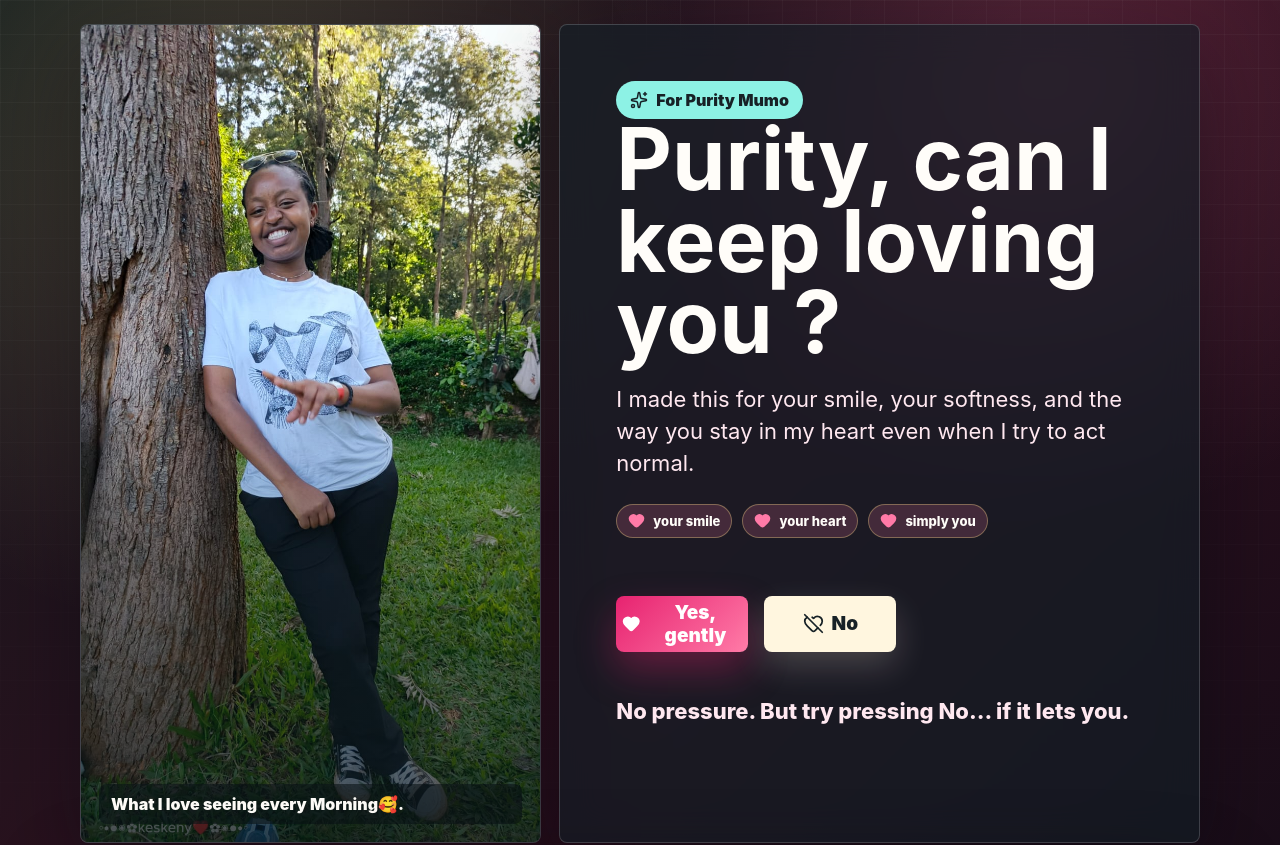
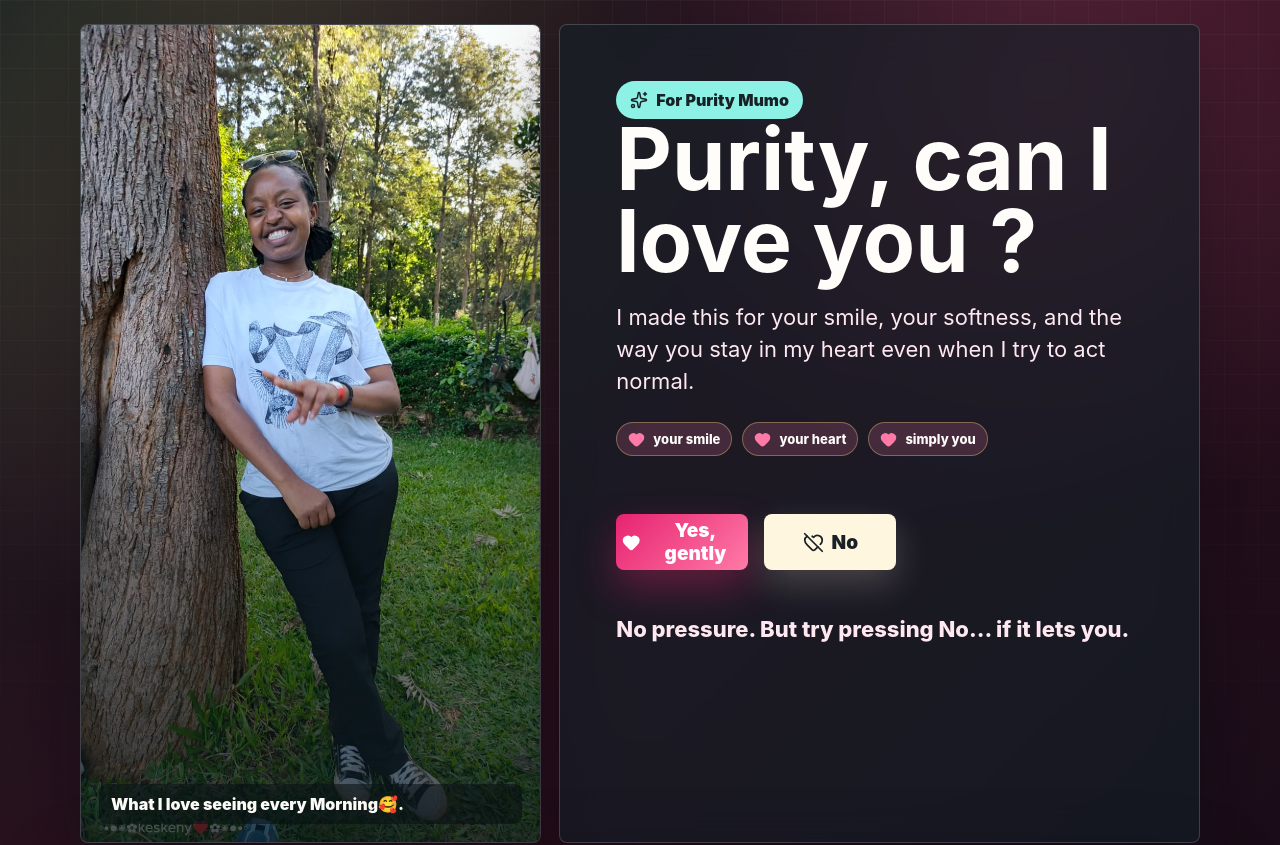
Before and after one commit to Wilson-1907/her, a React (Vite) app: page / in a window 1280 px wide. Shown: the top 845 px of the page. Built offline with nearby package versions, Linux system fonts and the light colour scheme.

Commit message:
Update App.tsx

```diff
--- a/src/App.tsx
+++ b/src/App.tsx
@@ -59,7 +59,7 @@ function App() {
             <p className="eyebrow">Respectfully compiled from the heart</p>
             <h1>Purity Mumo, I love you</h1>
             <p className="love-note">
-              I know you are not ready for dating, and I respect that. This is just my little program saying you are special to me, and I love you with patience, care, and zero pressure. 💖😘💋
+              I know you are not ready for dating, and I respect that. This is just my little program saying you are special to me, and I love you with patience, care, and zero pressure. Can't ait to start building more for you. 💖😘💋
             </p>
 
             <div className="code-note">
@@ -94,7 +94,7 @@ function App() {
             For Purity Mumo
           </div>
 
-          <h1>Purity, can I keep loving you ?</h1>
+          <h1>Purity, can I love you ?</h1>
           <p>
             I made this for your smile, your softness, and the way you stay in my heart even when I try to act normal.
           </p>
```
